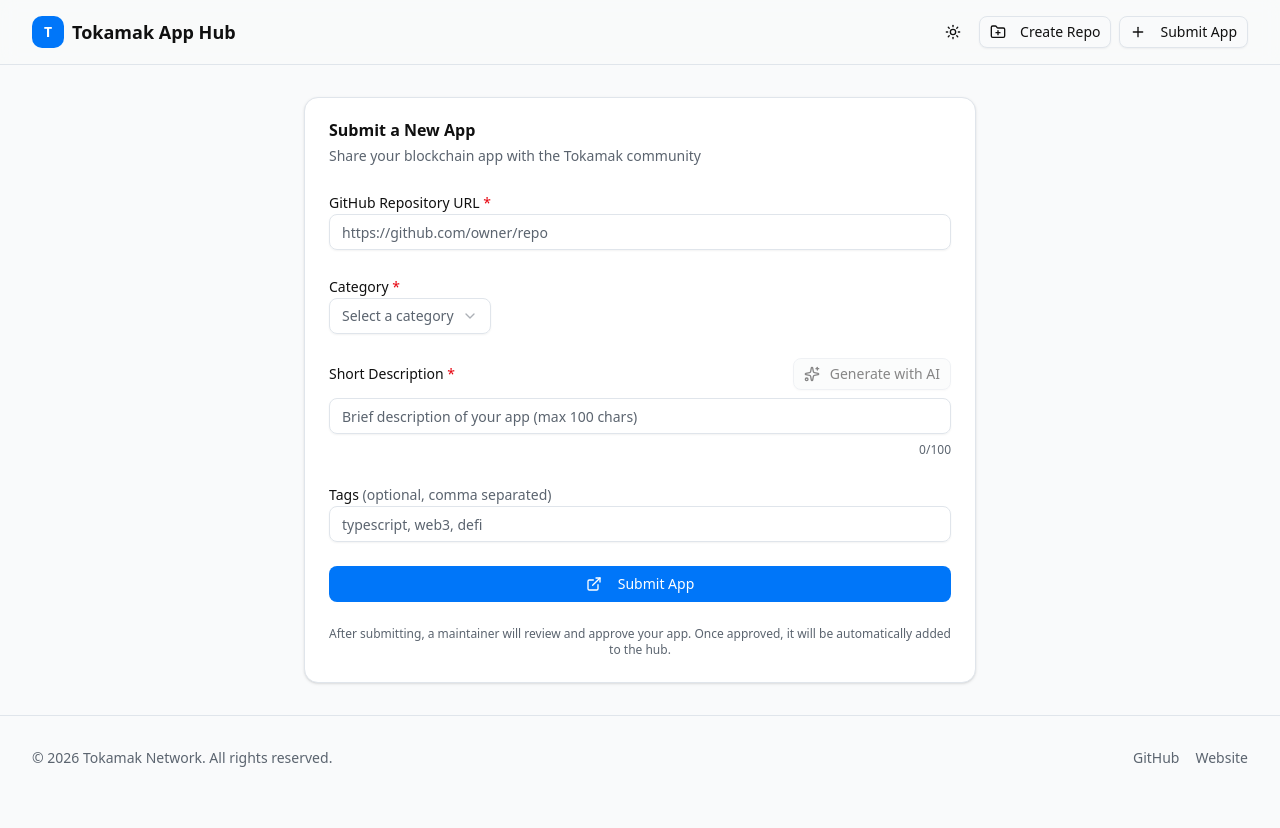
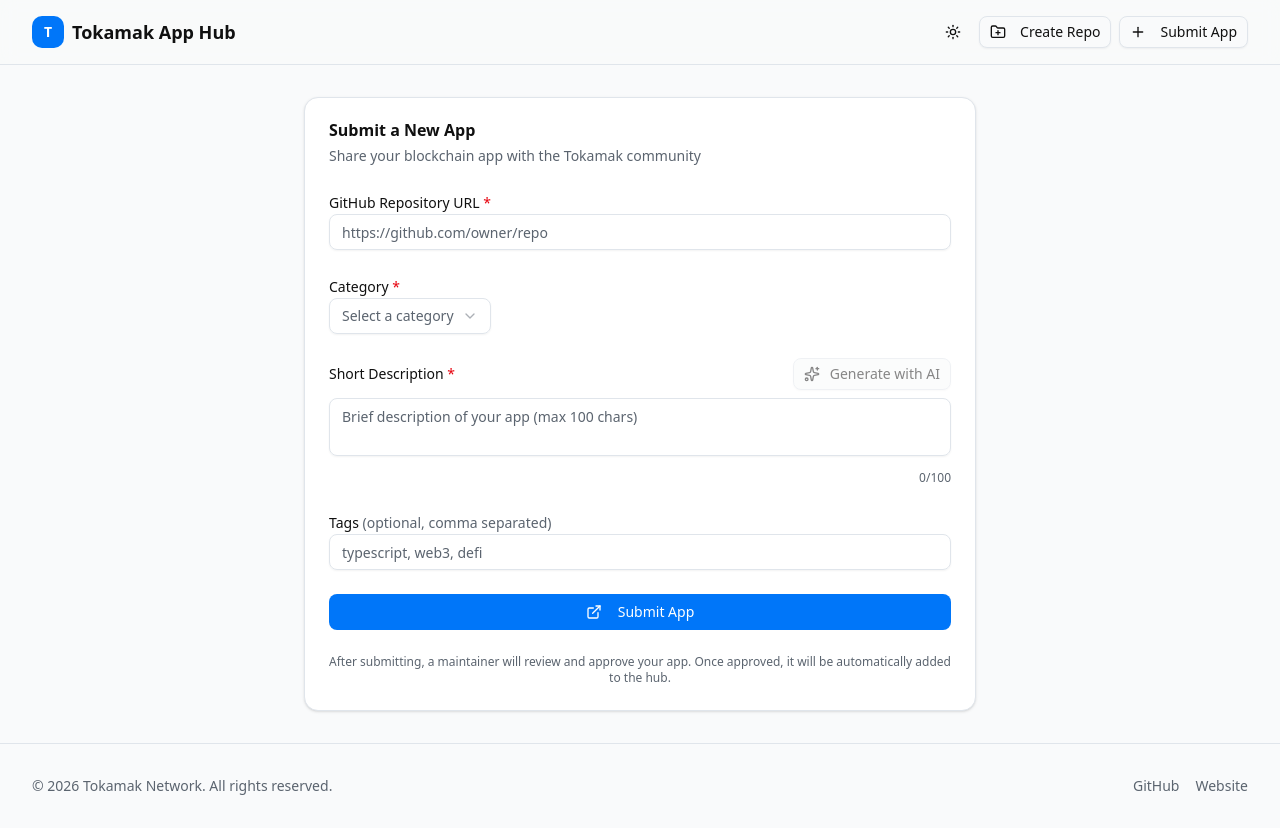
Before and after one commit to tokamak-network/tokamak-app-hub, a Next.js app: page /submit in a window 1280 px wide. Before the commit the page ends 800 px from the top, so only its background shows below. Built offline with nearby package versions, Linux system fonts and the light colour scheme.

Commit message:
fix: use Textarea for description field, improve AI prompt for non-technical users
- Change Input to Textarea (2 rows) for better visibility
- Remove technical terms from AI prompt (no framework names, languages)
- Focus on what the app does for users, not how it's built

```diff
--- a/src/app/api/generate-description/route.ts
+++ b/src/app/api/generate-description/route.ts
@@ -98,15 +98,20 @@
     );
   }
 
-  const prompt = `Write a very short description for this GitHub repository. STRICT LIMIT: 70 characters maximum. Be concise.
+  const prompt = `Write a short, user-friendly description for this software project.
+
+Rules:
+- Maximum 80 characters
+- Explain what the app DOES for users, not how it's built
+- NO technical terms (no framework names, no programming languages, no "API", "SDK", etc.)
+- Write for non-technical people
+- One sentence only
 
 Repository: ${owner}/${repoName}
-${repoLanguage ? `Language: ${repoLanguage}` : ""}
-${repoTopics.length > 0 ? `Topics: ${repoTopics.join(", ")}` : ""}
 ${repoDescription ? `Description: ${repoDescription}` : ""}
 ${readmeContent ? `README:\n${readmeContent}` : ""}
 
-Reply with ONLY the description. No quotes. Max 70 characters.`;
+Reply with ONLY the description. No quotes.`;
 
   try {
     const aiResponse = await fetch(AI_API_URL, {
--- a/src/components/submit/SubmitForm.tsx
+++ b/src/components/submit/SubmitForm.tsx
@@ -4,6 +4,7 @@
 import { ExternalLink, Sparkles, Loader2 } from 'lucide-react';
 import { Button } from '@/components/ui/button';
 import { Input } from '@/components/ui/input';
+import { Textarea } from '@/components/ui/textarea';
 import { Select, SelectContent, SelectItem, SelectTrigger, SelectValue } from '@/components/ui/select';
 import { Card, CardContent, CardDescription, CardHeader, CardTitle } from '@/components/ui/card';
 import { CATEGORIES } from '@/constants/categories';
@@ -162,12 +163,13 @@
                 )}
               </Button>
             </div>
-            <Input
+            <Textarea
               id="shortDescription"
               placeholder="Brief description of your app (max 100 chars)"
               value={shortDescription}
               onChange={(e) => setShortDescription(e.target.value)}
               maxLength={100}
+              rows={2}
             />
             <p className="text-xs text-muted-foreground text-right">
               {shortDescription.length}/100
--- /dev/null
+++ b/src/components/ui/textarea.tsx
@@ -0,0 +1,21 @@
+import * as React from "react"
+
+import { cn } from "@/lib/utils"
+
+function Textarea({ className, ...props }: React.ComponentProps<"textarea">) {
+  return (
+    <textarea
+      data-slot="textarea"
+      className={cn(
+        "placeholder:text-muted-foreground dark:bg-input/30 border-input w-full min-w-0 rounded-md border bg-transparent px-3 py-2 text-base shadow-xs transition-[color,box-shadow] outline-none disabled:pointer-events-none disabled:cursor-not-allowed disabled:opacity-50 md:text-sm",
+        "focus-visible:border-ring focus-visible:ring-ring/50 focus-visible:ring-[3px]",
+        "aria-invalid:ring-destructive/20 dark:aria-invalid:ring-destructive/40 aria-invalid:border-destructive",
+        "resize-none",
+        className
+      )}
+      {...props}
+    />
+  )
+}
+
+export { Textarea }
```
